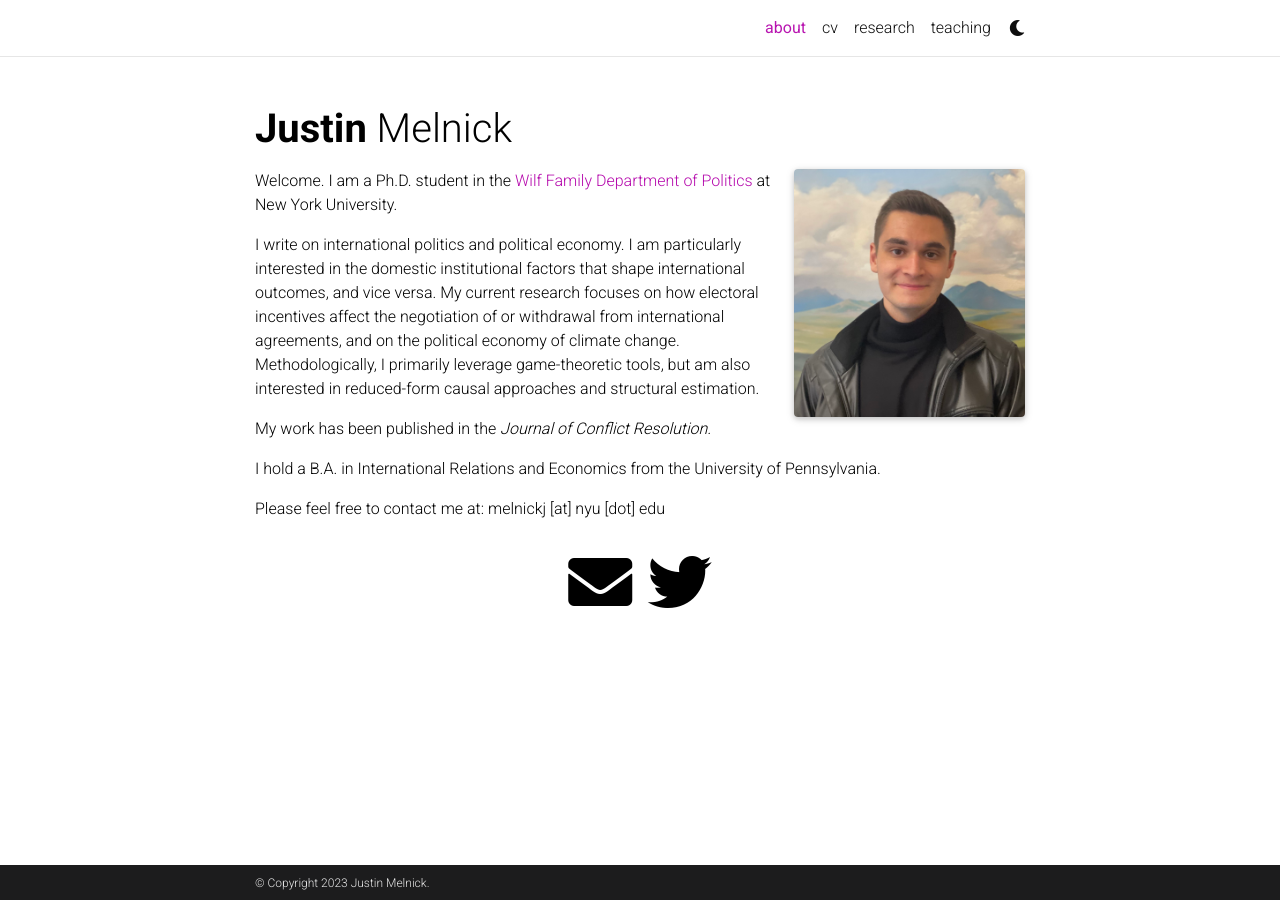
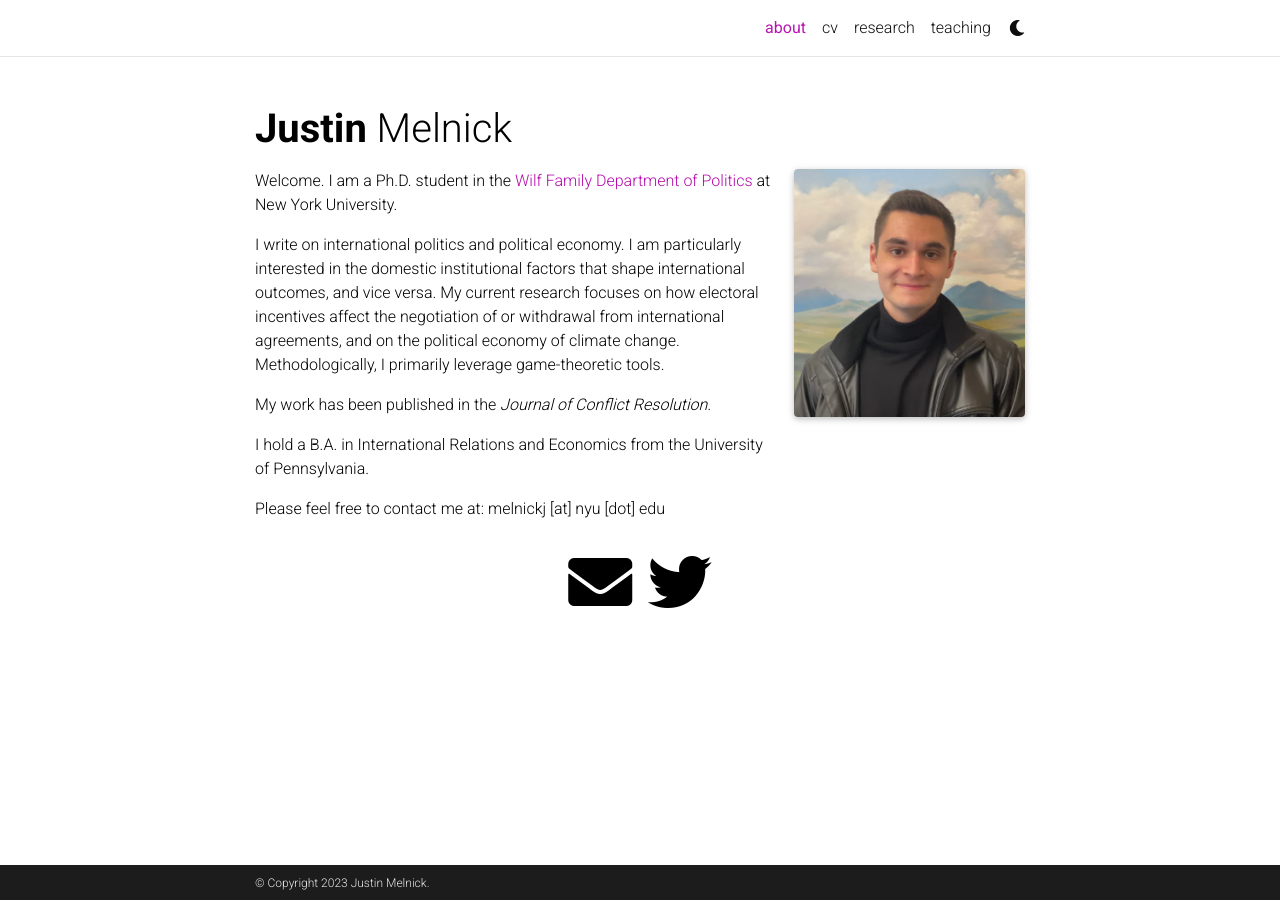
Before and after one commit to justinmelnick/justinmelnick.github.io, a Jekyll site: the page built from _pages/about.md, in a window 1280 px wide. Built offline with Jekyll 4.4.1, drawn with Linux system fonts in a browser that asks for light colours; full-size pictures stand in for the smaller copies a plugin makes; comment, search, counter and statistics services are not loaded; a style sheet for code colours, icons or effects is not loaded.

Commit message:
Update about.md

```diff
--- a/_pages/about.md
+++ b/_pages/about.md
@@ -20,7 +20,7 @@ social: true  # includes social icons at the bottom of the page
 
 Welcome. I am a Ph.D. student in the [Wilf Family Department of Politics](https://as.nyu.edu/departments/politics.html) at New York University.
 
-I write on international politics and political economy. I am particularly interested in the domestic institutional factors that shape international outcomes, and vice versa. My current research focuses on how electoral incentives affect the negotiation of or withdrawal from international agreements, and on the political economy of climate change. Methodologically, I primarily leverage game-theoretic tools, but am also interested in reduced-form causal approaches and structural estimation.
+I write on international politics and political economy. I am particularly interested in the domestic institutional factors that shape international outcomes, and vice versa. My current research focuses on how electoral incentives affect the negotiation of or withdrawal from international agreements, and on the political economy of climate change. Methodologically, I primarily leverage game-theoretic tools.
 
 My work has been published in the _Journal of Conflict Resolution._
 
```
